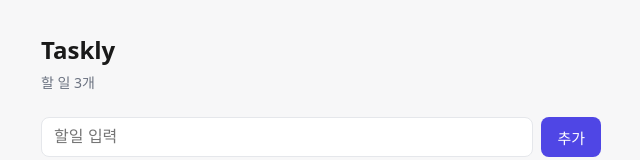
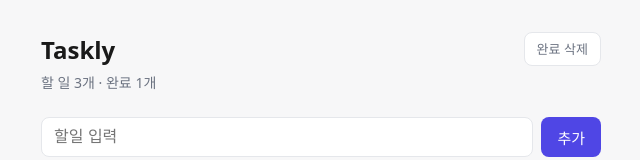
Before and after one commit to kmkimhr/simple-react, a React (Vite) app: page / in a window 1280 px wide. Shown: the top 160 px of the page, without its empty margins (319-959 px from the left). Built offline with nearby package versions, Linux system fonts and the light colour scheme.

Commit message:
feat: 완료 삭제 버튼추가

```diff
--- a/src/App.tsx
+++ b/src/App.tsx
@@ -13,10 +13,14 @@ const initialTodos: Todo[] = [
 const App = () => {
   const [todos, setTodos] = useState<Todo[]>(initialTodos);
 
+  // 파생 값 — 상태로 두지 않고 매 렌더마다 계산한다
+  const doneCount = todos.filter(todo => todo.done).length;
+
   const handleToggle = (id: string) => {
-    setTodos(prev => prev.filter(todo => todo.id !== id));
+    setTodos(prev =>
+      prev.map(todo => (todo.id === id ? { ...todo, done: !todo.done } : todo)),
+    );
   };
-
 
   const handleDelete = (id: string) => {
     setTodos(prev => prev.filter(todo => todo.id !== id));
@@ -25,20 +29,32 @@ const App = () => {
   const handleAdd = (title: string) => {
     const newTodo: Todo = {
       id: crypto.randomUUID(),
-      title: title,
+      title,
       done: false,
-      priority: 'low'
-    }
+      priority: 'low',
+    };
 
-    setTodos([...todos, newTodo]);
+    setTodos(prev => [...prev, newTodo]);
   };
 
+  const handleClearDone = () => {
+    setTodos(prev => prev.filter(todo => !todo.done));
+  };
 
   return (
     <div className="app">
       <header className="app-header">
-        <h1>Taskly</h1>
-        <p className="app-subtitle">할 일 {todos.length}개</p>
+        <div>
+          <h1>Taskly</h1>
+          <p className="app-subtitle">
+            할 일 {todos.length}개 · 완료 {doneCount}개
+          </p>
+        </div>
+        {doneCount > 0 && (
+          <button type="button" className="clear-done" onClick={handleClearDone}>
+            완료 삭제
+          </button>
+        )}
       </header>
       <TodoForm onAdd={handleAdd} />
       <TodoList todos={todos} onToggle={handleToggle} onDelete={handleDelete} />
--- a/src/index.css
+++ b/src/index.css
@@ -32,7 +32,27 @@ h1 {
 }
 
 .app-header {
+  display: flex;
+  align-items: flex-start;
+  justify-content: space-between;
+  gap: 1rem;
   margin-bottom: 1.5rem;
+}
+
+.clear-done {
+  flex-shrink: 0;
+  padding: 0.4rem 0.75rem;
+  font-size: 0.8125rem;
+  border: 1px solid var(--border);
+  border-radius: var(--radius);
+  background: var(--surface);
+  color: var(--text-muted);
+  cursor: pointer;
+}
+
+.clear-done:hover {
+  color: var(--danger);
+  border-color: var(--danger);
 }
 
 .app-header h1 {
```
Also changed, not shown: 1 other file (tests, documents, lock files or other folders).
